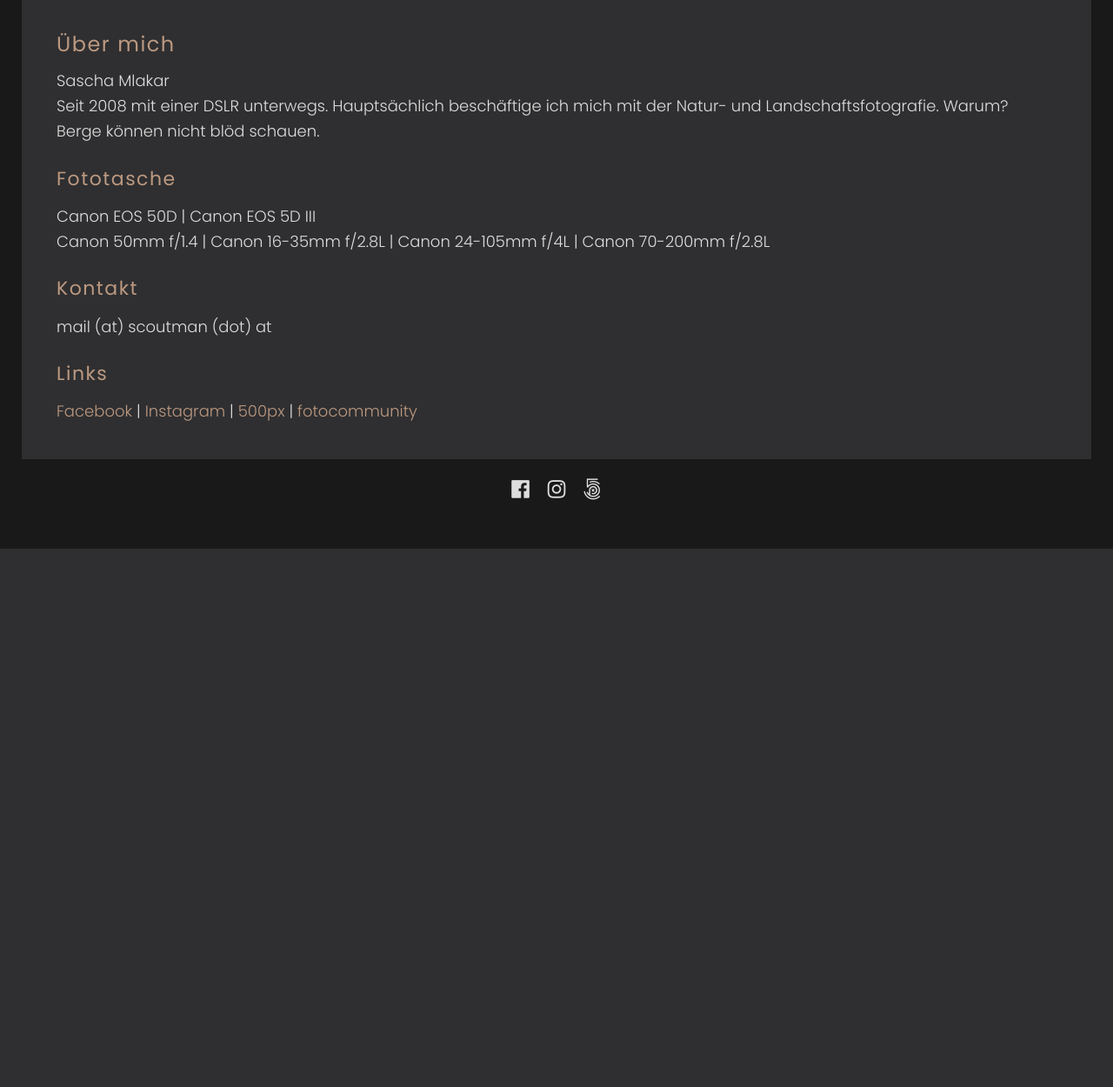
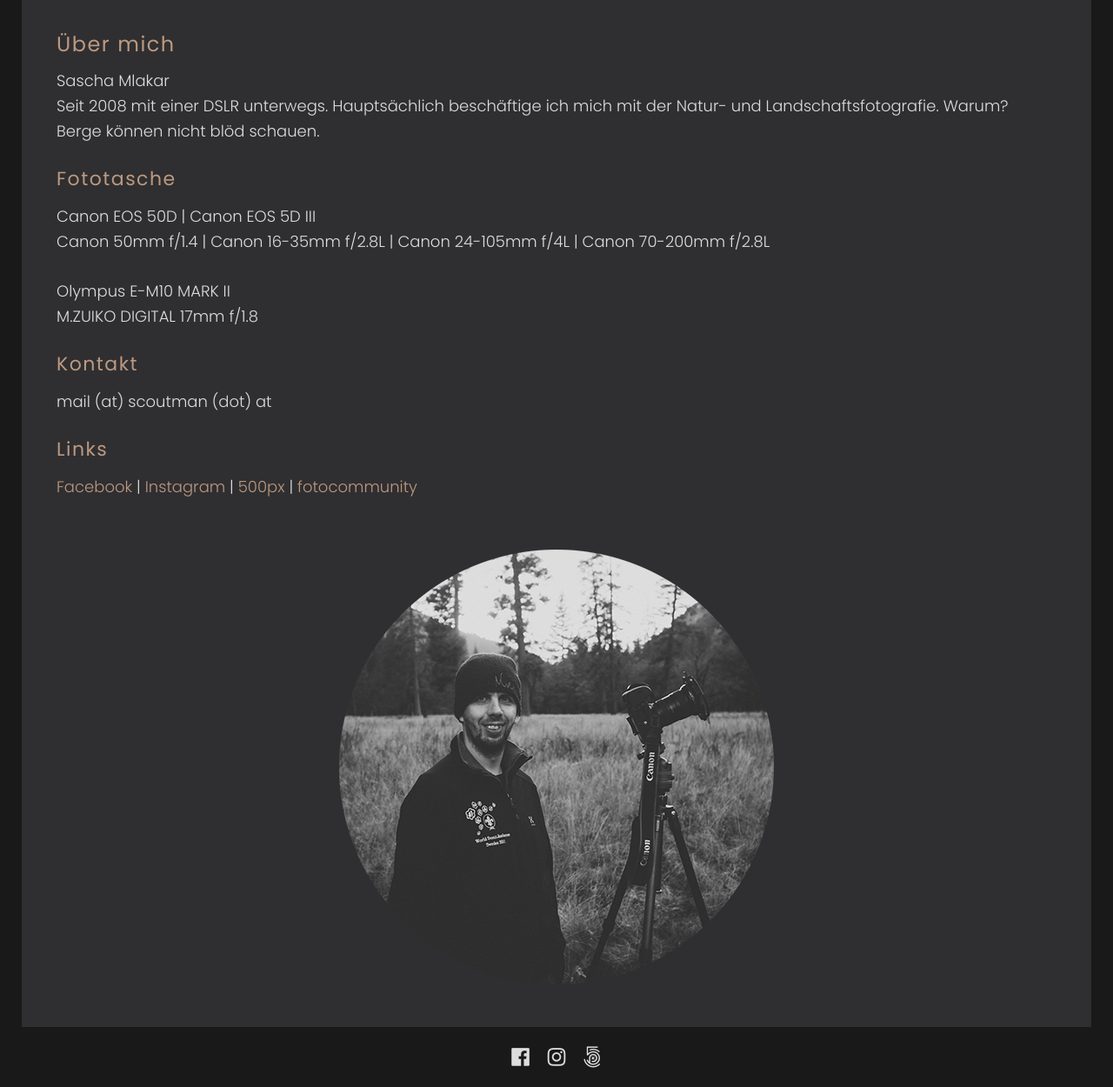
Before and after one commit to Scoutman/scoutman_photo, a Django app: page /ueber-mich/ in a window 1280 px wide. Shown: the part 169-1419 px from the top of the page at 87% size. Before the commit the page ends 800 px from the top, so only its background shows below. Run offline with Django 3.2, Linux system fonts and the light colour scheme; data that the repository does not hold is empty.

Commit message:
update about site

```diff
--- a/scoutman_photo/static/css/scoutman.css
+++ b/scoutman_photo/static/css/scoutman.css
@@ -88,6 +88,15 @@
 	width: 100%;
 	height: 100%;
 	display: table;
+}
+
+.portrait_container {
+	text-align: center;
+}
+
+.portrait_image img {
+	max-width: 100%;
+	height: auto;
 }
 
 h1 {
--- a/scoutman_photo/templates/about/about.html
+++ b/scoutman_photo/templates/about/about.html
@@ -21,6 +21,9 @@
 			Canon EOS 50D | Canon EOS 5D III<br />
 			Canon 50mm f/1.4 | Canon 16-35mm f/2.8L | Canon 24-105mm f/4L | Canon 70-200mm f/2.8L
 			<br /><br />
+			Olympus E-M10 MARK II<br />
+			M.ZUIKO DIGITAL 17mm f/1.8
+			<br /><br />
 
 			<h2>Kontakt</h2>
 			mail (at) scoutman (dot) at
@@ -28,6 +31,12 @@
 
 			<h2>Links</h2>
 			<a href="http://www.facebook.com/SaschaMlakarPhotography">Facebook</a> | <a href="https://www.instagram.com/scoutman_at">Instagram</a> | <a href="http://500px.com/scoutman">500px</a> | <a href="http://www.fotocommunity.de/fotograf/scoutman/1855173">fotocommunity</a>
+			<br /><br /><br />
+
+			<div class="portrait_container">
+				<img class="portrait_image" alt="Portrait Sascha Mlakar" src="{% static 'img/portrait.png' %}" />
+			<div>
+
 		</div>
 	</article>
 {% endblock content %}
```
Also changed, not shown: scoutman_photo/static/img/portrait.png (added).
